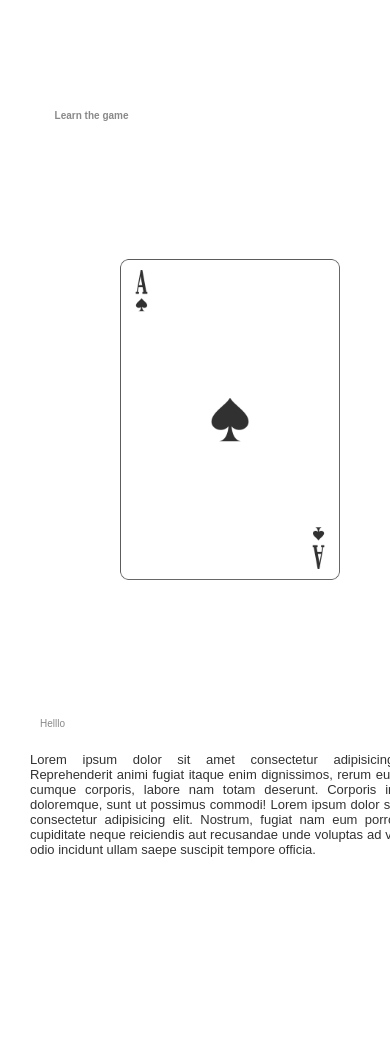
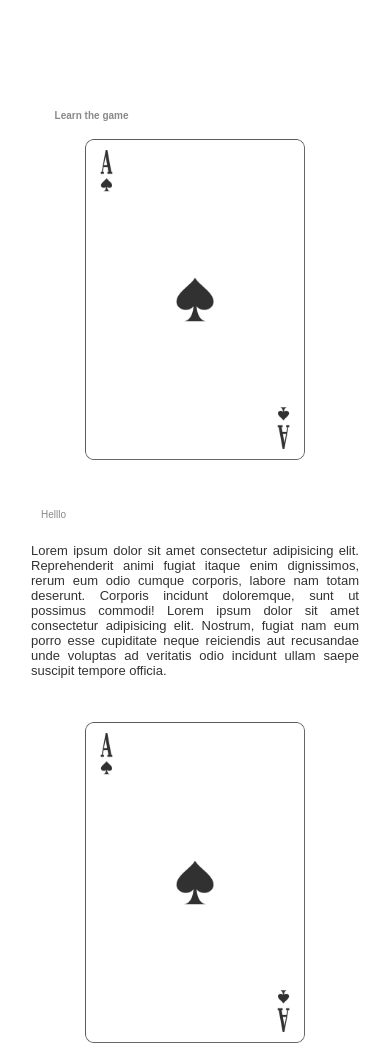
Before and after one commit to Me-Alex/02-09-2021, a plain HTML site: page index.html in a window 390 px wide. Shown: the part 1260-2306 px from the top of the page. Drawn offline with Linux system fonts and the light colour scheme.

Commit message:
last one

```diff
--- a/css/mediaquery.css
+++ b/css/mediaquery.css
@@ -15,17 +15,25 @@
     .showimg{
         padding: 0;
         flex-direction:column;
+        padding:0;
+    }
+    .showimg img{
+        padding:0;
+        width:auto;
+        height:auto;
     }
     .right-side{
+        width: auto;
         max-width: 400px;
-
+        min-width: 100px;
         height: auto;
         text-align:justify; ;
-        padding: 0px 0 100px 0;
+        padding:100px;
+        /* padding: 0px 0 100px 0; */
     }
     .right-side h1{
         text-align: justify;
-        font-weight: 10;
+        font-weight: 14;
     }
     .right-side p{
         text-align: justify;
@@ -64,4 +72,12 @@
         width:40px;
         left:-10px;
     }
+    .showimg img{
+        padding:0;
+        width:120px;
+        height:auto;
+    }
+    .right-side {
+        padding:31px;
+    }
 }
```
